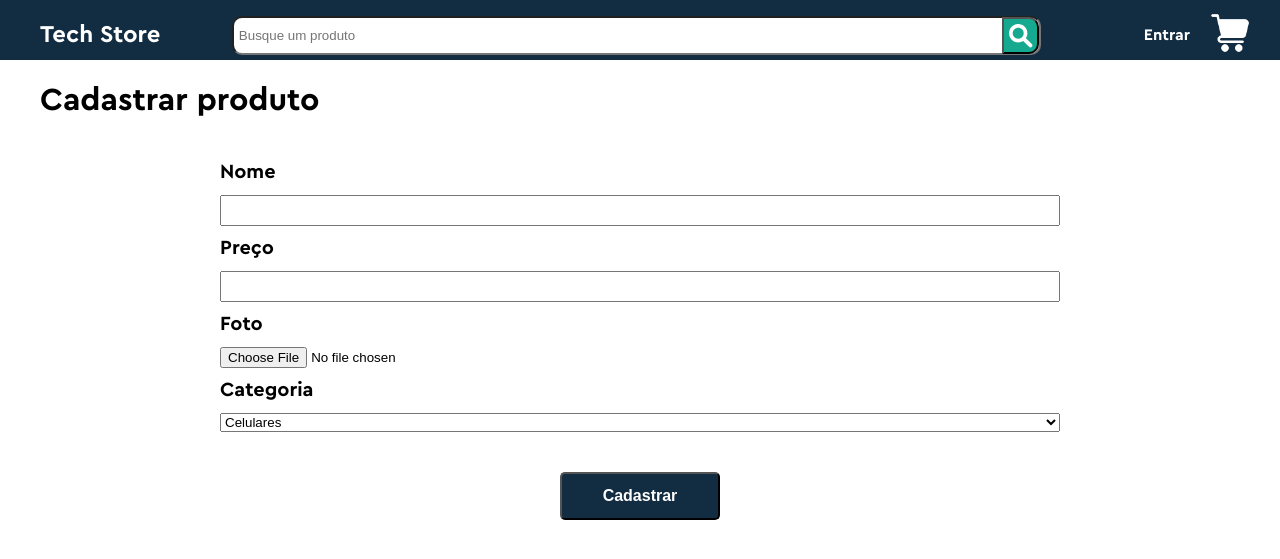
After one commit to rafabritu/loja, a Flask app: page /Admin/cadastrar/produto/ in a window 1280 px wide. The commit adds this page. Shown: the top 559 px of the page. Run offline with Flask 3, Linux system fonts and the light colour scheme.

Commit message:
Finalizado crud dos produtos

```diff
--- a/app/controllers/__init__.py
+++ b/app/controllers/__init__.py
@@ -18,6 +18,23 @@ def init_app(app):
         dados = produtos.selecionar_tudo()
         return render_template('admin.html',dados=dados)
 
+    @app.route('/Admin/cadastrar/produto/')
+    def cadastro_produto():
+        return render_template('pcadastro.html')
+
+    @app.route('/Admin/produto/cadastrar/confirm', methods=["POST"])
+    def cadastro_confirm():
+        nome = request.form.get('nome')
+        preco = request.form.get('preco')
+        file = request.files['foto']
+        destino = f"{app.config['UPLOAD_FOLDER']}/{file.filename}"
+        file.save(destino)
+        cat_fk = request.form.get('cat_fk')
+        diretorio = f"../static/upload/{file.filename}"
+        produtos.inserir(nome,preco,diretorio,cat_fk)
+        return redirect('/Admin')
+
+
     @app.route('/Admin/edit/produto/<string:id>')
     def produto_edit(id):
         dados = produtos.selecionar_produto(int(id))
@@ -36,6 +53,11 @@ def init_app(app):
         produtos.atualizar(id,nome,preco,diretorio,cat_fk)
         return redirect('/Admin')
 
+    @app.route('/Admin/delete/produto/<string:id>')
+    def produto_delete(id):
+        produtos.deletar(id)
+        return redirect('/Admin')
+
     @app.route('/<string:page>')
     def categoria(page):
         dados = produtos.selecionar_categoria(page)
--- a/app/static/css/base.css
+++ b/app/static/css/base.css
@@ -34,6 +34,16 @@
     background-blend-mode:difference;
     cursor: pointer;
 }
+/* BOTOES CABEÇARIO */
+.botoes-cabecario{
+    display: flex;
+    align-items: center;
+    gap:20px;
+}
+.login-btn{
+    color: white;
+    font-weight: bold;
+}
 .carrinho{
     width: 40px;
 }
--- a/app/templates/admin.html
+++ b/app/templates/admin.html
@@ -12,7 +12,7 @@
         <th>Preço</th>
         <th>Foto</th>
         <th>Cat_FK</th>
-        <th>Ações</th>
+        <th><a href="/Admin/cadastrar/produto/">Cadastrar</a></th>
     </tr>
     {% for produto in dados: %}
     <tr class="tabela-conteudo">
@@ -22,6 +22,7 @@
         <th>{{produto[3]}}</th>
         <th>{{produto[4]}}</th>
         <th><a href="Admin/edit/produto/{{produto[0]}}">Editar</a></th>
+        <th><a href="Admin/delete/produto/{{produto[0]}}">Remover</a></th>
     </tr>
     {% endfor %}
 </table>
--- a/app/templates/base.html
+++ b/app/templates/base.html
@@ -15,7 +15,10 @@
                 <input class="campo-busca" type="text" name="busca" placeholder="Busque um produto">
                 <input class="busca-botao" type="submit" value=" ">
             </form>
-            <a href=""><img src='../static/img/carrinhob.png' alt='carrinho' title='carrinho' class="carrinho"></a>
+            <div class="botoes-cabecario">
+                <a class="login-btn" href="/Admin">Entrar</a>
+                <a href=""><img src='../static/img/carrinhob.png' alt='carrinho' title='carrinho' class="carrinho"></a>
+            </div>
         </nav>
         {% block nav_bar %}
         {% endblock %}
--- /dev/null
+++ b/app/templates/pcadastro.html
@@ -0,0 +1,24 @@
+{% extends 'base.html' %}
+{% block conteudo %}
+<head>
+    <link rel="stylesheet" href="{{ url_for('static',filename='css/produto_edit.css') }}">
+</head>
+<h1>Cadastrar produto</h1>
+<section class="editar">
+        <form action="/Admin/produto/cadastrar/confirm" method="post" enctype="multipart/form-data">
+            <label for="nome">Nome</label>
+            <input type="text" name="nome" value="" id="nome">
+            <label for="preco">Preço</label>
+            <input type="text" name="preco" id="preco" value="">
+            <label for="foto">Foto</label>
+            <input type="file" name="foto" id="foto">
+            <label for="cat_fk">Categoria</label>
+            <select name="cat_fk" id="cat_fk">
+                <option value="1">Celulares</option>
+                <option value="2">Games</option>
+                <option value="3">Informática</option>
+            </select>
+            <input type="submit" class="compra-btn" value="Cadastrar">
+        </form>
+</section>
+{% endblock %}
```
Also changed, not shown: app/static/upload/Screenshot_1049.png (added), loja.db.
